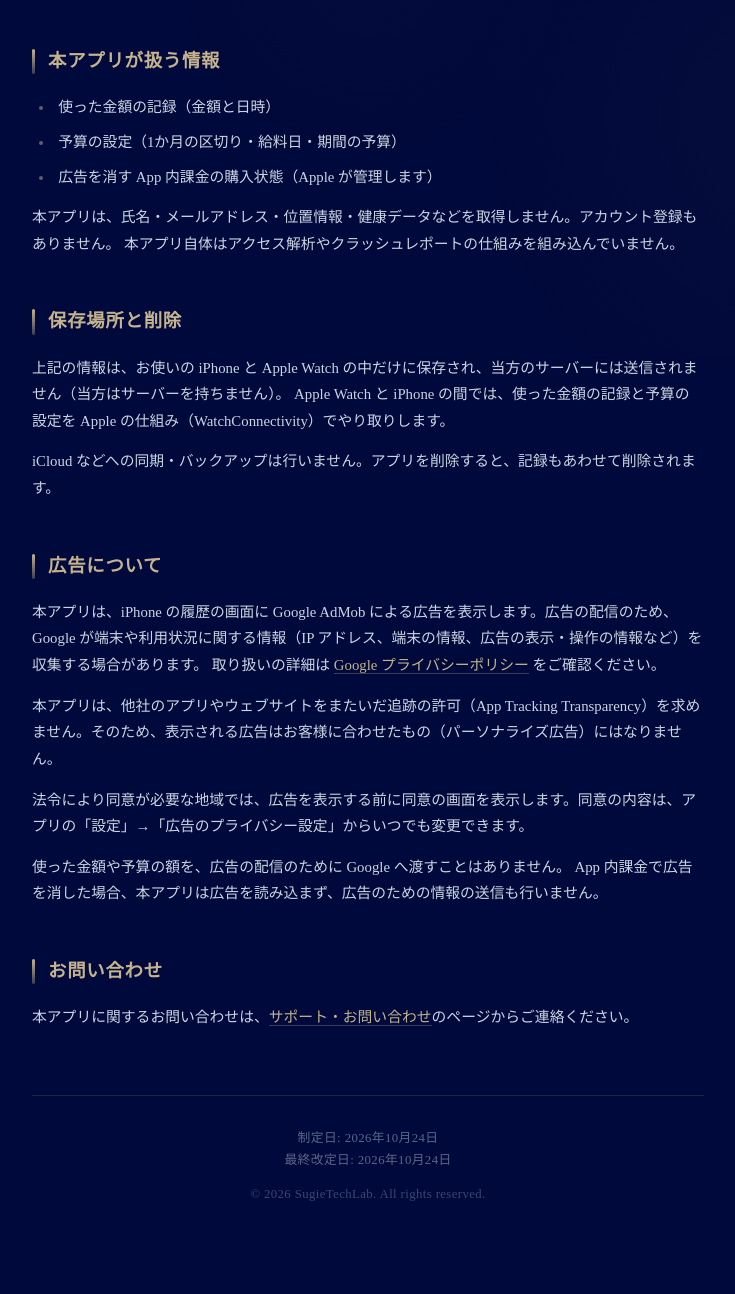
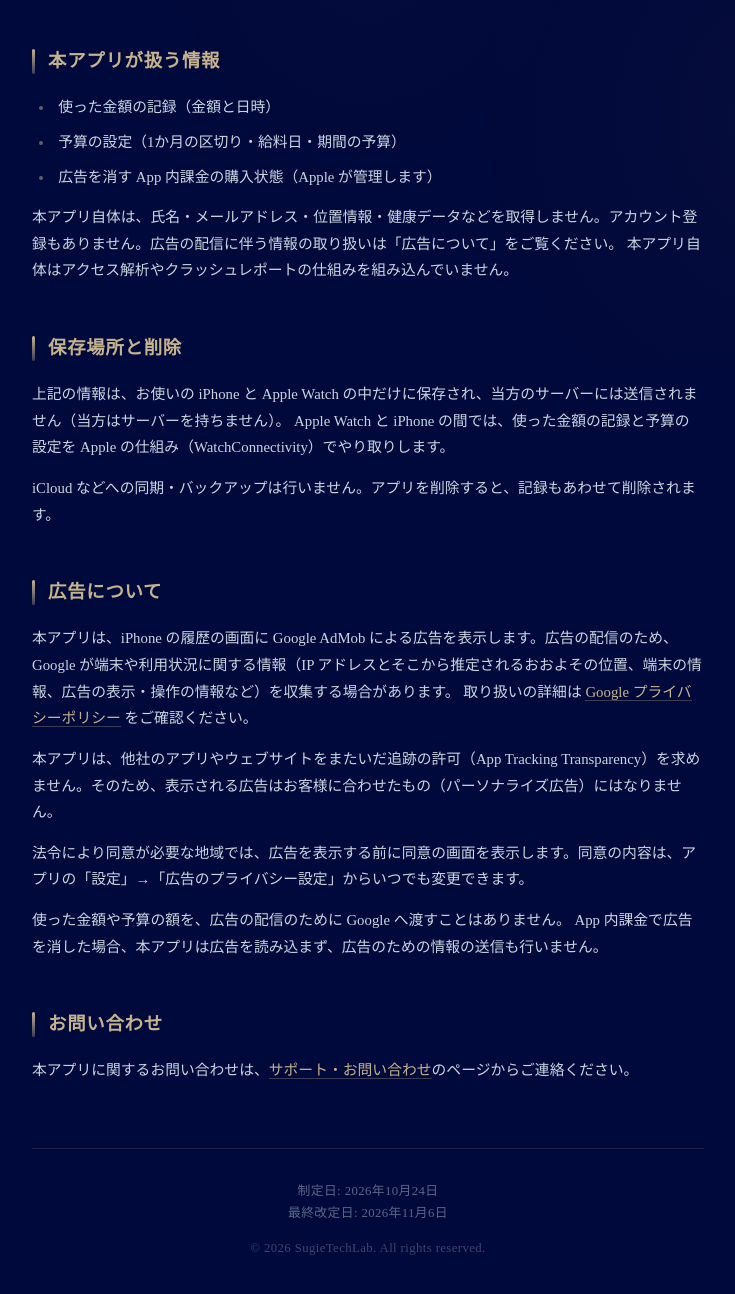
Before and after one commit to TakashiSugie/store, a plain HTML site: page privacy-policy/daily-pocket/index.html in a window 1280 px wide. Shown: the part 442-1736 px from the top of the page, without its empty margins (272-1007 px from the left). Drawn offline with Linux system fonts and the light colour scheme.

Commit message:
今日使えるお金のポリシーに、広告の配信で Google がおおよその位置を扱う場合があることを書く
アプリ自体は位置情報を取得しないことと、App のプライバシーの申告(おおよその場所)を合わせる。

Co-Authored-By: Claude Opus 5.5 <noreply@anthropic.com>
Claude-Session: https://claude.ai/code/session_01SQshQEARgRPUjnB8UaS5rX

```diff
--- a/privacy-policy/daily-pocket/index.html
+++ b/privacy-policy/daily-pocket/index.html
@@ -295,7 +295,7 @@
           <li>広告を消す App 内課金の購入状態（Apple が管理します）</li>
         </ul>
         <p>
-          本アプリは、氏名・メールアドレス・位置情報・健康データなどを取得しません。アカウント登録もありません。
+          本アプリ自体は、氏名・メールアドレス・位置情報・健康データなどを取得しません。アカウント登録もありません。広告の配信に伴う情報の取り扱いは「広告について」をご覧ください。
           本アプリ自体はアクセス解析やクラッシュレポートの仕組みを組み込んでいません。
         </p>
       </div>
@@ -320,7 +320,7 @@
       <h2 class="section__heading">広告について</h2>
       <div class="section__body">
         <p>
-          本アプリは、iPhone の履歴の画面に Google AdMob による広告を表示します。広告の配信のため、Google が端末や利用状況に関する情報（IP アドレス、端末の情報、広告の表示・操作の情報など）を収集する場合があります。
+          本アプリは、iPhone の履歴の画面に Google AdMob による広告を表示します。広告の配信のため、Google が端末や利用状況に関する情報（IP アドレスとそこから推定されるおおよその位置、端末の情報、広告の表示・操作の情報など）を収集する場合があります。
           取り扱いの詳細は <a href="https://policies.google.com/privacy" target="_blank" rel="noopener noreferrer">Google プライバシーポリシー</a> をご確認ください。
         </p>
         <p>
@@ -350,7 +350,7 @@
     <footer class="page-footer">
       <div class="page-footer__dates">
         制定日: 2026年10月24日<br>
-        最終改定日: 2026年10月24日
+        最終改定日: 2026年11月6日
       </div>
       <div class="page-footer__copyright">
         &copy; 2026 SugieTechLab. All rights reserved.
```
